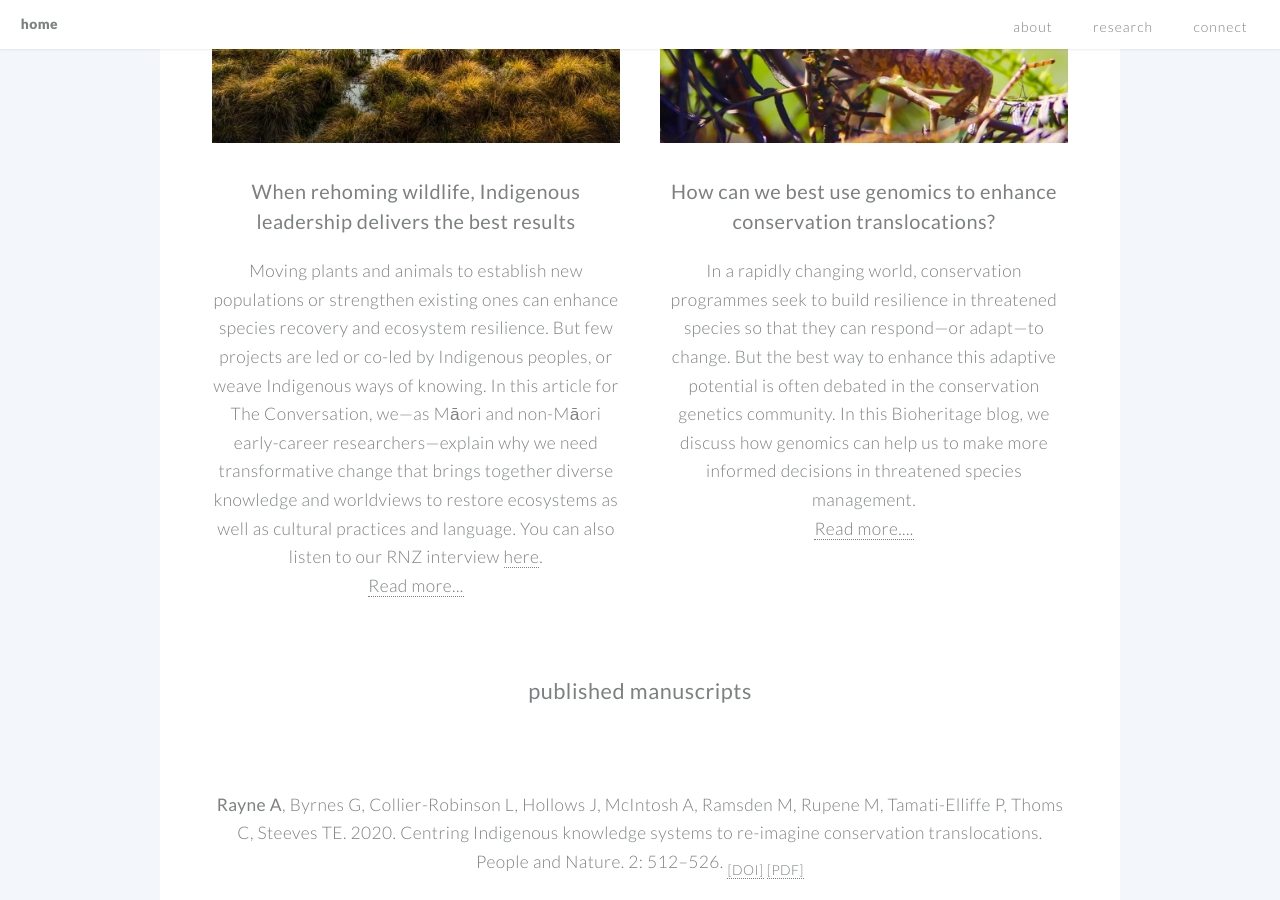
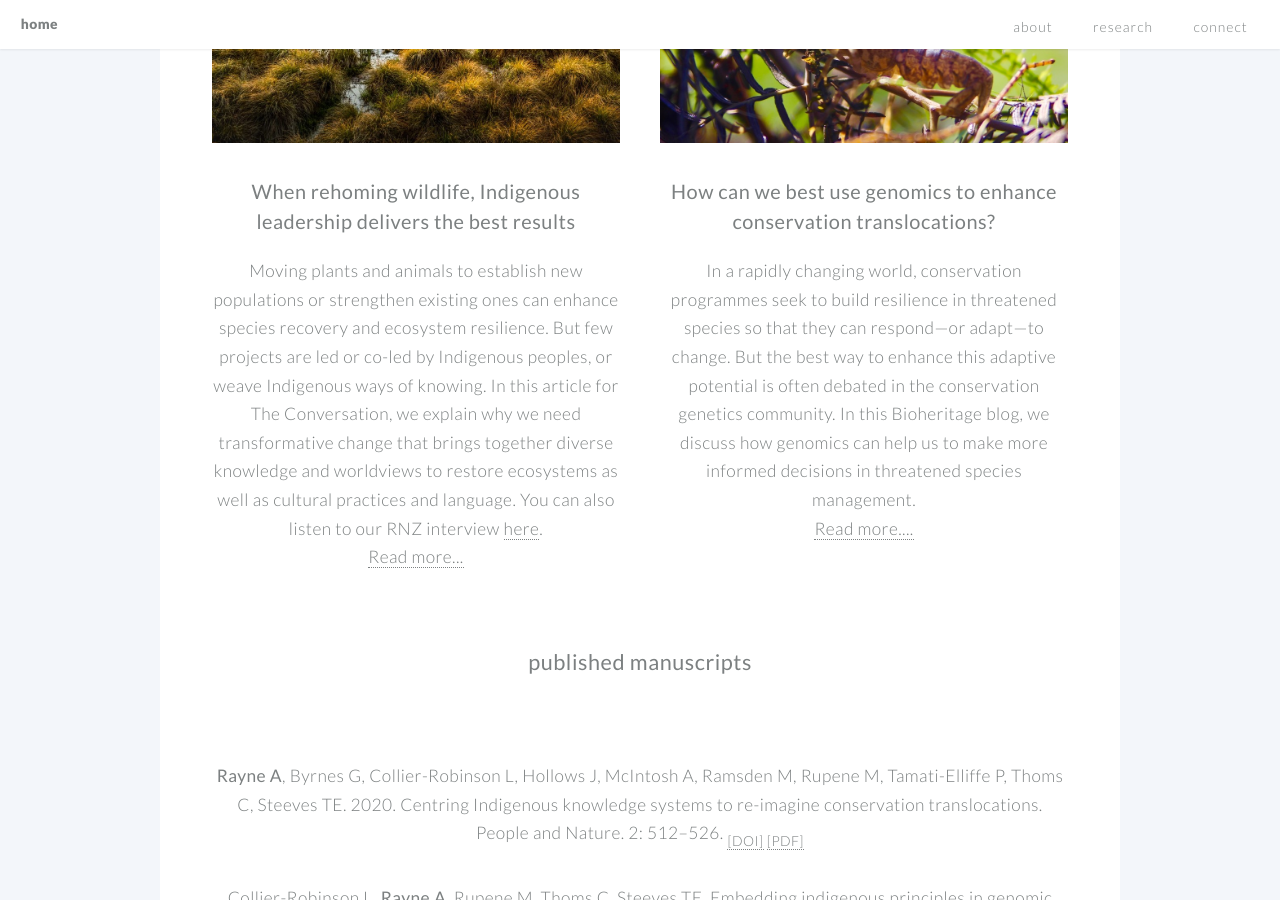
Before and after one commit to aislingrayne/aislingrayne.github.io, a Jekyll site: the page built from index.md, in a window 1280 px wide and 900 px high, scrolled down 2465 px. Built offline with Jekyll 4.4.1, drawn with Linux system fonts in a browser that asks for light colours.

Commit message:
Update theconversation.html

```diff
--- a/_includes/theconversation.html
+++ b/_includes/theconversation.html
@@ -1,3 +1,3 @@
 <h3><strong><a href="https://theconversation.com/when-rehoming-wildlife-indigenous-leadership-delivers-the-best-results-143890">When rehoming wildlife, Indigenous leadership delivers the best results</a></strong></h3>
-<p> Moving plants and animals to establish new populations or strengthen existing ones can enhance species recovery and ecosystem resilience. But few projects are led or co-led by Indigenous peoples, or weave Indigenous ways of knowing. In this article for The Conversation, we—as Māori and non-Māori early-career researchers—explain why we need transformative change that brings together diverse knowledge and worldviews to restore ecosystems as well as cultural practices and language. You can also listen to our RNZ interview <a href="https://www.rnz.co.nz/national/programmes/ourchangingworld/audio/2018783179/collaborating-to-move-freshwater-species">here</a>. <a href="https://theconversation.com/when-rehoming-wildlife-indigenous-leadership-delivers-the-best-results-143890">
+<p> Moving plants and animals to establish new populations or strengthen existing ones can enhance species recovery and ecosystem resilience. But few projects are led or co-led by Indigenous peoples, or weave Indigenous ways of knowing. In this article for The Conversation, we explain why we need transformative change that brings together diverse knowledge and worldviews to restore ecosystems as well as cultural practices and language. You can also listen to our RNZ interview <a href="https://www.rnz.co.nz/national/programmes/ourchangingworld/audio/2018783179/collaborating-to-move-freshwater-species">here</a>. <a href="https://theconversation.com/when-rehoming-wildlife-indigenous-leadership-delivers-the-best-results-143890">
   <br>Read more... </a> </p>
```
